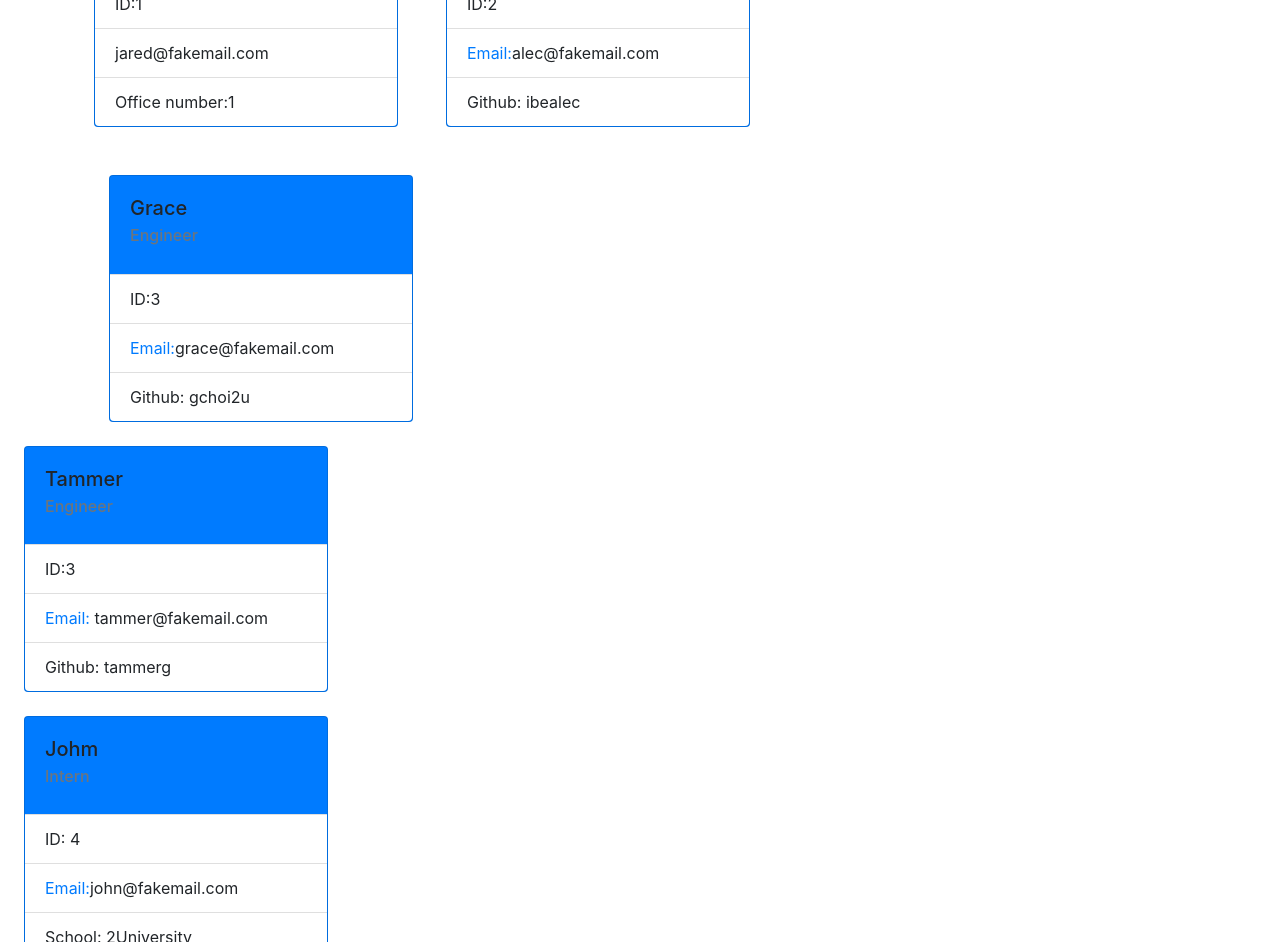
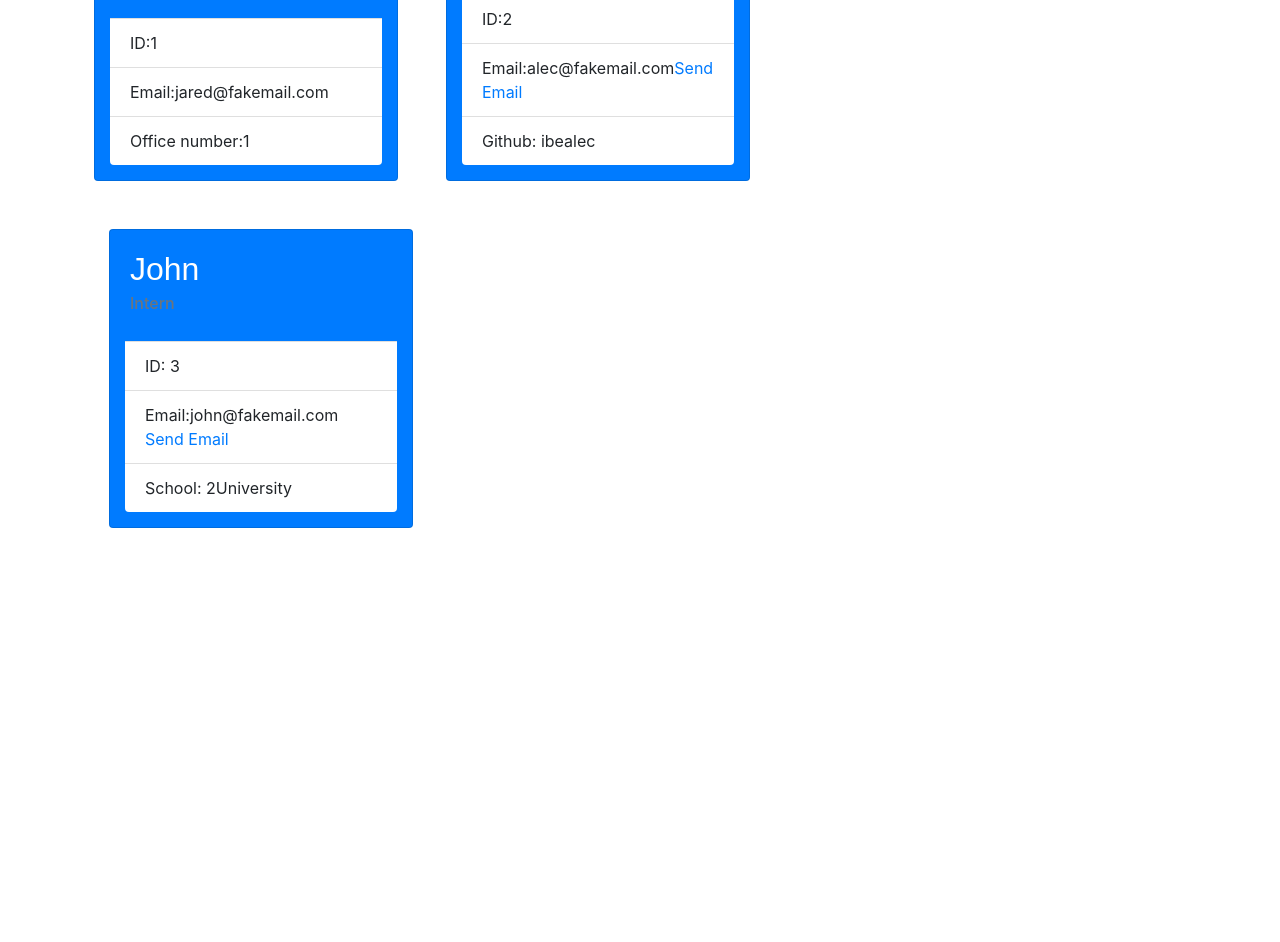
Before and after one commit to oliverLo78/oop-team-profile-generator, a website: page team.html in a window 1280 px wide. Shown: the part 378-1320 px from the top of the page. After the commit the page ends 930 px from the top, so only its background shows below. Drawn offline with nearby package versions, Linux system fonts and the light colour scheme.

Commit message:
doing a commit

```diff
--- a/src/generateHTML.js
+++ b/src/generateHTML.js
@@ -15,8 +15,8 @@ const generateTeam = team => {
 
             <div class="card m-4 bg-primary" style="width: 19rem;">
               <div class="card-body">
-                <h5 class="card-title">${manager.getName()}</h5>
-                <h6 class="card-subtitle mb-2 text-muted">${manager.getRole()}</h6>
+                <h3 class="card-title">${manager.getName()}</h3>
+                <h4 class="card-subtitle mb-2 text-muted">${manager.getRole()}</h4>
               </div>
 
                   <ul class="list-group list-group-flush">
@@ -39,8 +39,9 @@ const generateTeam = team => {
           </div>
             <ul class="list-group list-group-flush">
               <li class="list-group-item">ID:${engineer.getId()}</li>
-              <li class="list-group-item">Email:${engineer.getEmail()}<a href="mailto: email@example.com">Send Email</a></li>
-              <li class="list-group-item">Github: ${engineer.getGithub()}<a href="https://github.com/oliverLo78" target="_blank" rel="nooponer noreferrer"></a></div>
+              <li class="list-group-item">Email:${engineer.getEmail()}<a href="mailto: email@example.com"></a></li>
+              <li class="list-group-item"><a href="https://github.com/oliverLo78" target="_blank" rel="nooponer noreferrer">
+              </a>Github: ${engineer.getGithub()}</div>
             </ul>
           </div>
         `;
@@ -58,7 +59,7 @@ const generateTeam = team => {
               <ul class="list-group list-group-flush">
                 <li class="list-group-item">ID: ${intern.getId()}</li>
                 <li class="list-group-item">Email:${intern.getEmail()}
-                <a href="mailto:email@example.com?subject=Mail from our Website">Send Email</a>
+                <a href="mailto:email@example.com?subject=Mail from our Website"></a>
                 </li>
                 <li class="list-group-item">School: ${intern.getSchool()}</li>
               </ul>
--- a/team.html
+++ b/team.html
@@ -1,3 +1,5 @@
+
+
     <!DOCTYPE html>
     <html lang="en">
     <head>
@@ -29,13 +31,13 @@
 
             <div class="card m-4 bg-primary" style="width: 19rem;">
               <div class="card-body">
-                <h5 class="card-title">Jared</h5>
-                <h6 class="card-subtitle mb-2 text-muted">Manager</h6>
+                <h3 class="card-title">jared</h3>
+                <h4 class="card-subtitle mb-2 text-muted">Manager</h4>
               </div>
 
                   <ul class="list-group list-group-flush">
                     <li class="list-group-item">ID:1</li>
-                    <li class="list-group-item"><a href="mailto: email@exmaple.com"></a>jared@fakemail.com</li>
+                    <li class="list-group-item">Email:jared@fakemail.com</li>
                     <li class="list-group-item">Office number:1</li>
                   </ul>
               </div>
@@ -43,55 +45,31 @@
 
           <div class="card m-4 bg-primary" style="width: 19rem;">
           <div class="card-body">
-            <h5 class="card-title">Alec</h5>
+            <h5 class="card-title">alec</h5>
             <h6 class="card-subtitle mb-2 text-muted">Engineer</h6>
           </div>
             <ul class="list-group list-group-flush">
               <li class="list-group-item">ID:2</li>
-              <li class="list-group-item"><a href="mailto: email@example.com">Email:</a>alec@fakemail.com</li>
-              <li class="list-group-item">Github: ibealec<a href="https://github.com/oliverLo78" target="_blank" rel="nooponer noreferrer"></a></div>
-            </ul>
-          </div>
-
-
-          <div class="card m-4 bg-primary" style="width: 19rem;">
-          <div class="card-body">
-            <h5 class="card-title">Grace</h5>
-            <h6 class="card-subtitle mb-2 text-muted">Engineer</h6>
-          </div>
-            <ul class="list-group list-group-flush">
-              <li class="list-group-item">ID:3</li>
-              <li class="list-group-item"><a href="mailto: email@example.com">Email:</a>grace@fakemail.com</li>
-              <li class="list-group-item">Github: gchoi2u<a href="https://github.com/oliverLo78" target="_blank" rel="nooponer noreferrer"></a></div>
-            </ul>
-          </div>
-
-
-          <div class="card m-4 bg-primary" style="width: 19rem;">
-          <div class="card-body">
-            <h5 class="card-title">Tammer</h5>
-            <h6 class="card-subtitle mb-2 text-muted">Engineer</h6>
-          </div>
-            <ul class="list-group list-group-flush">
-              <li class="list-group-item">ID:3</li>
-              <li class="list-group-item"><a href="mailto: email@example.com">Email: </a>tammer@fakemail.com</li>
-              <li class="list-group-item">Github: tammerg<a href="https://github.com/oliverLo78" target="_blank" rel="nooponer noreferrer"></a>
+              <li class="list-group-item">Email:alec@fakemail.com<a href="mailto: email@example.com">Send Email</a></li>
+              <li class="list-group-item"><a href="https://github.com/oliverLo78" target="_blank" rel="nooponer noreferrer">
+              </a>Github: ibealec</div>
             </ul>
           </div>
 
 
           <div class="card m-4 bg-primary" style="width: 19rem;" >
           <div class="card-body">
-            <h5 class="card-title">Johm</h5>
+            <h5 class="card-title">John</h5>
             <h6 class="card-subtitle mb-2 text-muted">Intern</h6>
           </div>
               <ul class="list-group list-group-flush">
-                <li class="list-group-item">ID: 4</li>
-                <li class="list-group-item"><a href="mailto:email@example.com">Email:</a>john@fakemail.com</li>
+                <li class="list-group-item">ID: 3</li>
+                <li class="list-group-item">Email:john@fakemail.com
+                <a href="mailto:email@example.com?subject=Mail from our Website">Send Email</a>
+                </li>
                 <li class="list-group-item">School: 2University</li>
               </ul>
           </div>
-        </div>
-      </div>
-  </body>
-</html>
+
+    </body>
+    </html>
```
Also changed, not shown: README.md, dist/style.css.
